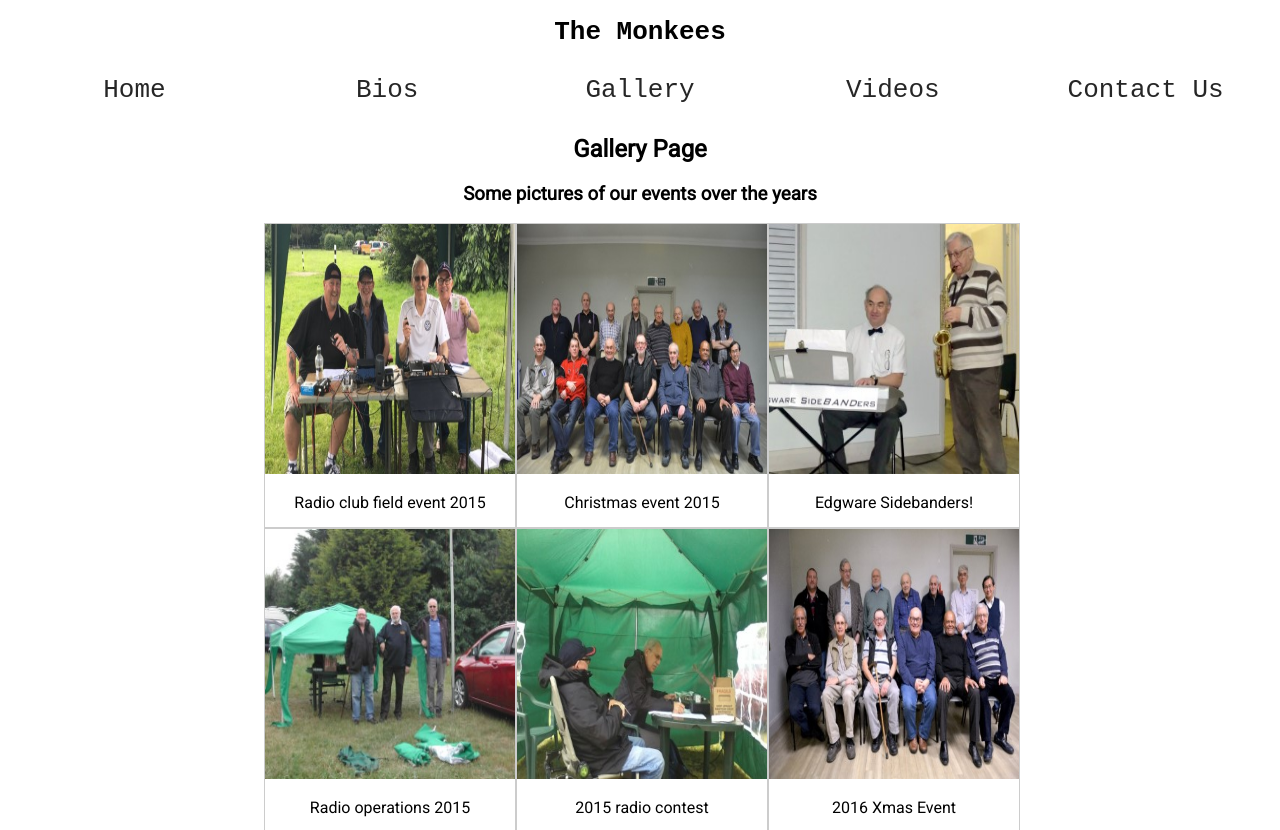
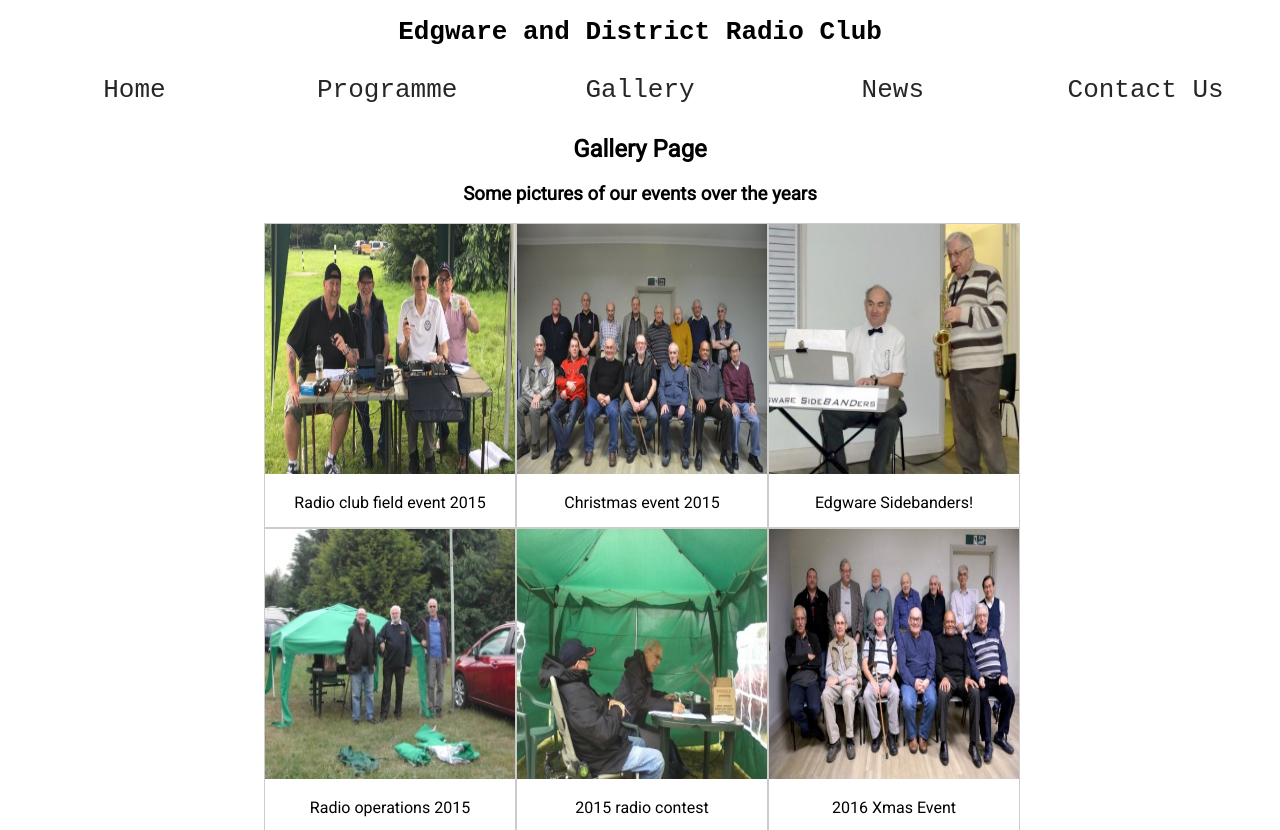
Before and after one commit to debbiect246/edgware_radio_club, a plain HTML site: page gallery.html in a window 1280 px wide. Shown: the top 830 px of the page. Drawn offline with nearby package versions, Linux system fonts and the light colour scheme.

Commit message:
changed navbar and links to pages

```diff
--- a/gallery.html
+++ b/gallery.html
@@ -13,7 +13,7 @@
       <link rel="stylesheet" href="assets/css/style.css" type="text/css" />
 
 
-      <title>Edgware Radio Club</title>
+      <title>Edgware and District Radio Club</title>
 
     </head>
     <body>
@@ -21,13 +21,13 @@
         <!-- putting in basis of menu using nav -->
 
         <header>
-            <h1 class="mainheading">The Monkees</h1>
+            <h1 class="mainheading">Edgware and District Radio Club</h1>
                 <nav>
                     <ul class="container">
                         <li><a href="index.html">Home</a></li>
-                        <li><a href="bios.html">Bios</a></li>
+                        <li><a href="programme.html">Programme</a></li>
                         <li><a href="gallery.html">Gallery</a></li>
-                        <li><a href="videos.html">Videos</a></li>
+                        <li><a href="news.html">News</a></li>
                        <li><a href="contact.html">Contact Us</a></li>
                     </ul>
                 </nav>
@@ -106,7 +106,7 @@
             </div>
 
 
-            <p>Copyright  D Thompson September 2018</p>
+            <p>Copyright  D Thompson February 2021</p>
         </div>
 
 
```
Also changed, not shown: contact.html (+4 -4 lines), index.html (+4 -4 lines), news.html (renamed from videos.html, +4 -4 lines), programme.html (renamed from bios.html, +4 -4 lines).
